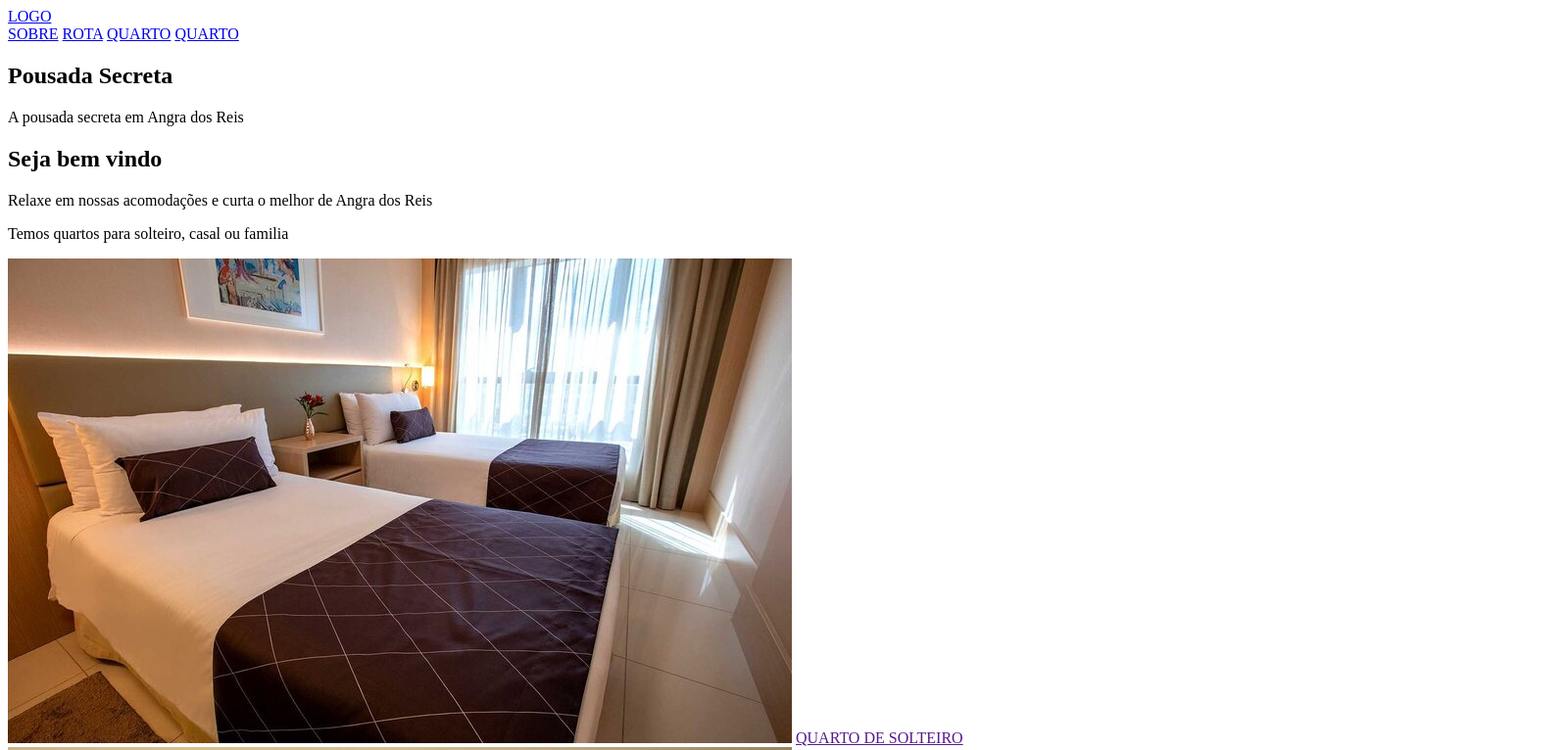
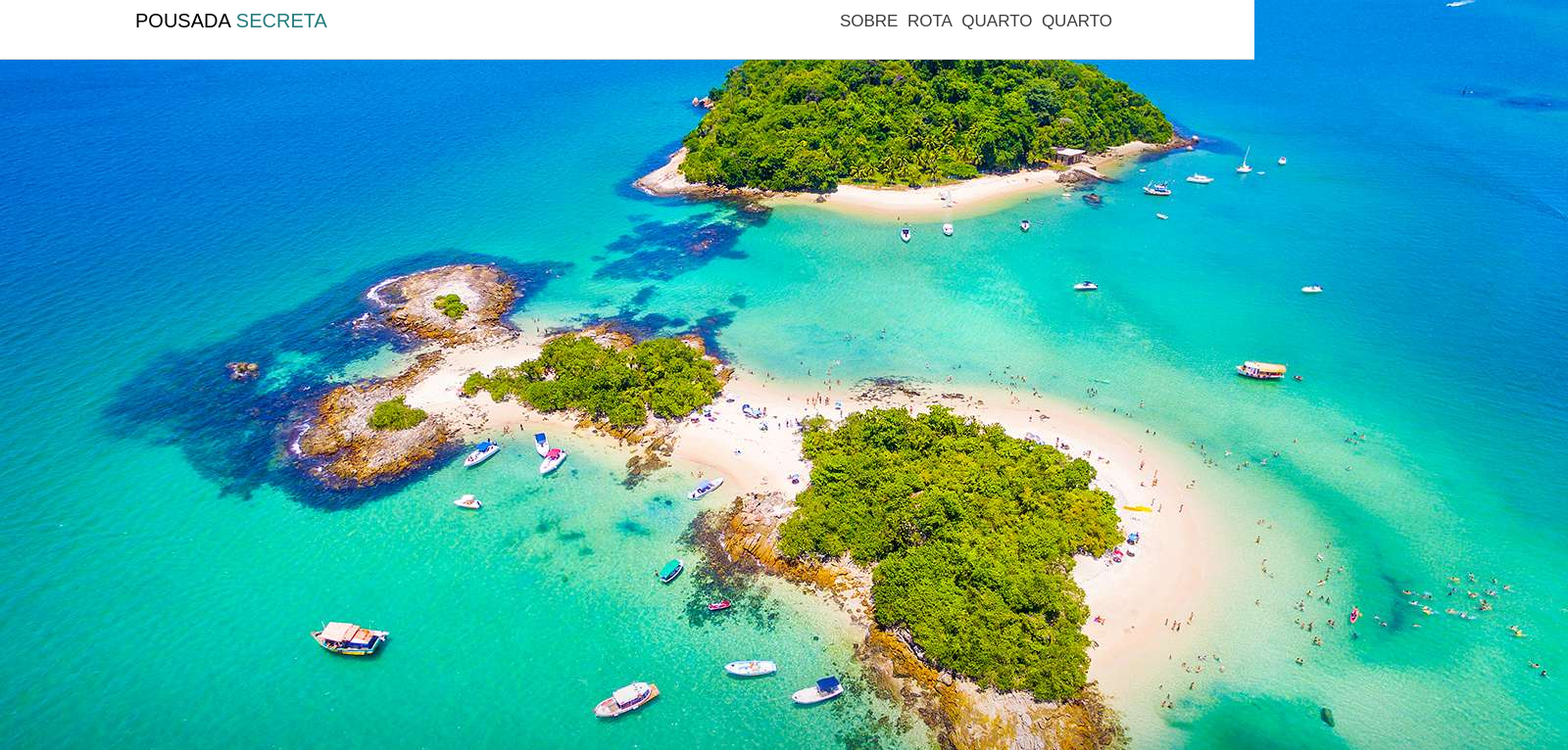
Before and after one commit to reversonthaiam/DevMedia-Projeto-Pousada-CSS, a plain HTML site: page ProjetoCss_Teleguiado/index.html in a window 1280 px wide. Shown: the top 766 px of the page at 98% size, 1600 px wide, since content can reach past the window. Drawn offline with Linux system fonts and the light colour scheme.

Commit message:
menu pronto

```diff
--- a/ProjetoCss_Teleguiado/index.html
+++ b/ProjetoCss_Teleguiado/index.html
@@ -11,35 +11,46 @@
 <body>
 
   <nav>
-    <div>
-      <a href="#">LOGO</a>
+    <div class="container centralizar_conteudo">
+      <div id="logo">
+        <a href="#">POUSADA<span>SECRETA</span></a>
       </div>
 
-    <div>
+      <div id="menu">
         <a href="#sobre">SOBRE</a>
         <a href="#rota">ROTA</a>
         <a href="#quartos">QUARTO</a>
         <a href="#quartos">QUARTO</a>
 
       </div>
+    </div>
+
 
   </nav>
 
   <section>
     <div>
+      <img src="assets/img-fundo.jpg" alt="">
+    </div>
+    <div>
       <h1>Pousada Secreta</h1>
       <p>A pousada secreta em Angra dos Reis</p>
     </div>
+
+
+    <div>
+
+    </div>
+  </section>
+
+  <section>
     <div>
       <h1>Seja bem vindo</h1>
       <p>Relaxe em nossas acomodações e curta o melhor de Angra dos Reis</p>
       <p>Temos quartos para solteiro, casal ou familia</p>
     </div>
+  </section>
 
-    <div>
-
-    </div>
-  </section>
 
   <section>
     <div>
--- a/ProjetoCss_Teleguiado/style/style.css
+++ b/ProjetoCss_Teleguiado/style/style.css
@@ -0,0 +1,53 @@
+body {
+  font-family: sans-serif, Geneva, Tahoma;
+  margin: 0;
+  padding: 0;
+  color: #3d3d3d;
+  background-color: #fff;
+}
+
+.container {
+  max-width: 1024px;
+}
+
+nav {
+  background-color: #fff;
+  width: 100%;
+  position: fixed;
+  top: 0;
+  border-bottom: 1px solid #d5d5d5;
+}
+nav .container {
+  display: flex;
+  justify-content: space-between;
+  width: 100%;
+  height: 60px;
+  padding: 0 10px;
+  margin: 0 auto;
+}
+
+#logo {
+  padding: 10px;
+}
+
+#logo a {
+  text-decoration: none;
+  color: black;
+  font-size: 20px;
+}
+
+#logo a span {
+  margin-left: 5px;
+  color: rgb(38, 124, 124);
+}
+
+#menu {
+  padding: 12px;
+}
+
+#menu a {
+  text-decoration: none;
+  padding-right: 5px;
+  font-size: 17px;
+  color: #3d3d3d;
+}
```
Lines whose indentation alone changed are shown as unchanged.
